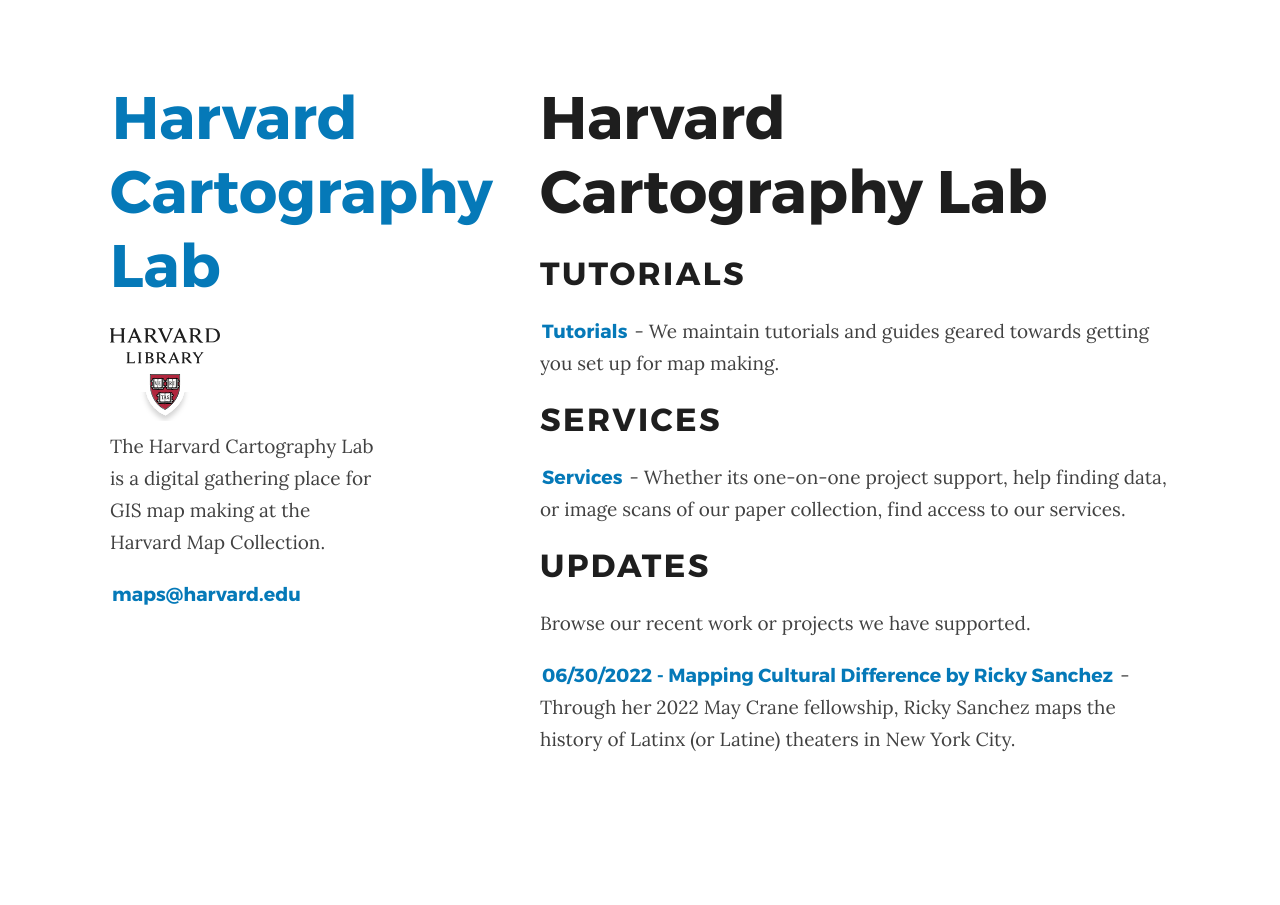
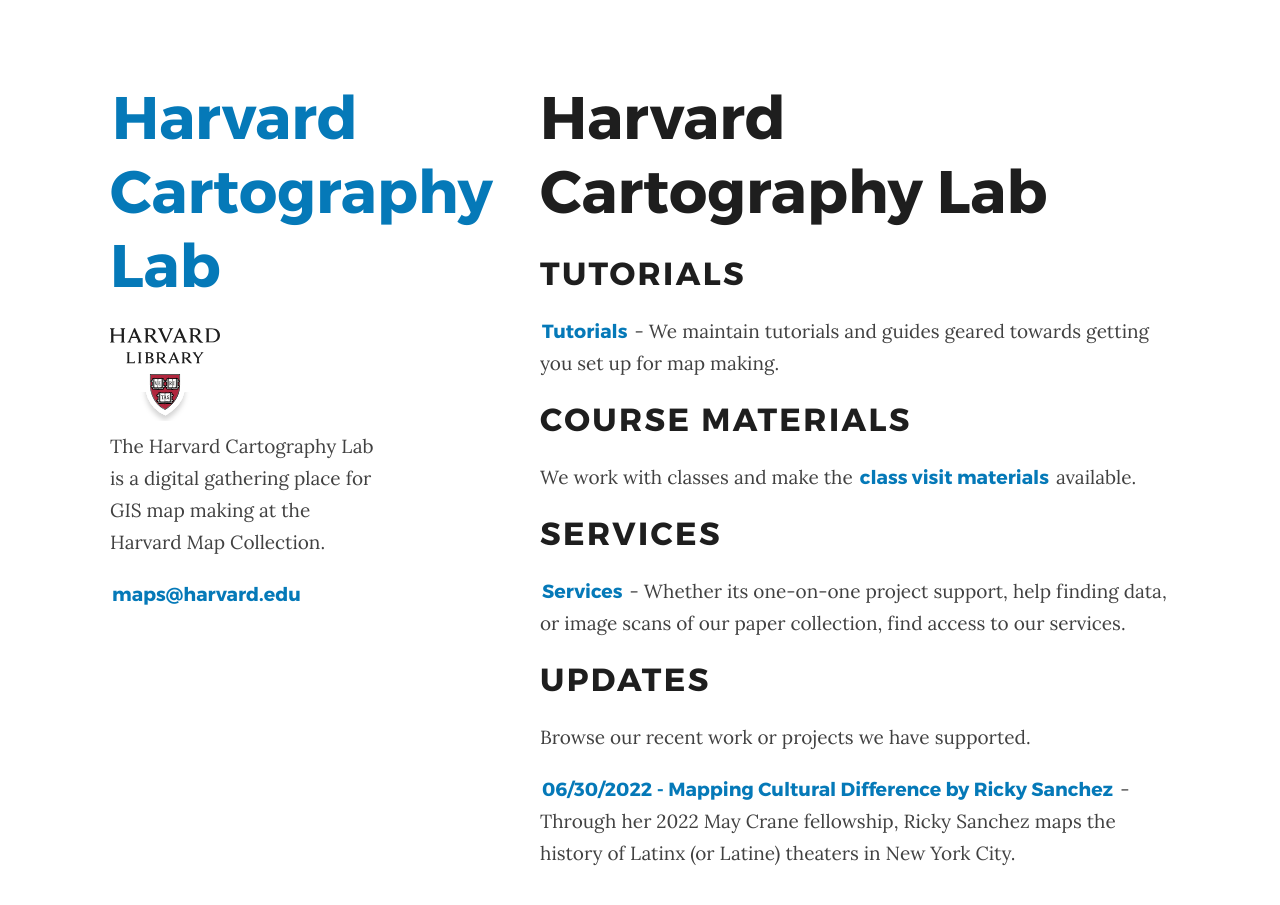
Before and after one commit to HarvardMapCollection/harvardmapcollection.github.io, a Jekyll site: the page built from index.md, in a window 1280 px wide and 940 px high. Shown: the top 905 px of the window. Built offline with Jekyll 4.4.1, drawn with Linux system fonts in a browser that asks for light colours.

Commit message:
Update index.md

```diff
--- a/index.md
+++ b/index.md
@@ -8,6 +8,10 @@
 
 [Tutorials](https://harvardmapcollection.github.io/tutorials/) - We maintain tutorials and guides geared towards getting you set up for map making.
 
+## Course materials
+
+We work with classes and make the [class visit materials](https://harvardmapcollection.github.io/classes/) available.
+
 ## Services
 
 [Services](https://library.harvard.edu/libraries/harvard-map-collection) - Whether its one-on-one project support, help finding data, or image scans of our paper collection, find access to our services.
```
